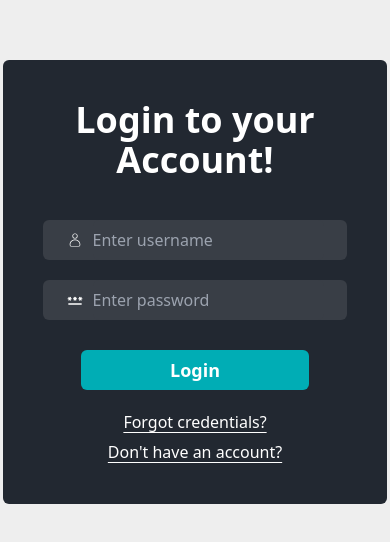
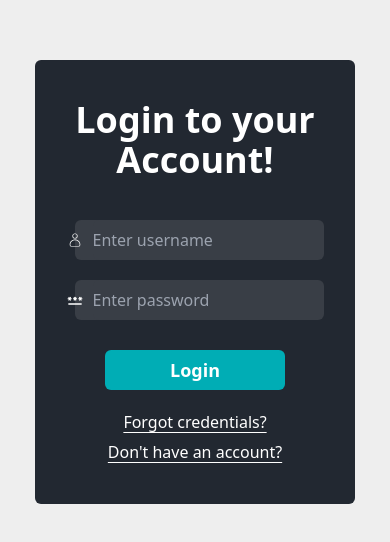
Before and after one commit to OrganizationTimo/Homepage, a React (Vite) app in the folder client/: page /login in a window 390 px wide. Shown: the part 140-682 px from the top of the page. Built offline with nearby package versions, Linux system fonts and the light colour scheme.

Commit message:
fix: responsive design authentication

```diff
--- a/client/src/pages/authentication/components/Authentication.tsx
+++ b/client/src/pages/authentication/components/Authentication.tsx
@@ -73,7 +73,7 @@ export default function Authentication({
   return (
     <div className="w-full h-screen bg-fourth flex justify-center items-center dark:bg-primary">
       <form
-        className="bg-primary w-96 min-h-min py-10 rounded-md dark:bg-fourth"
+        className="bg-primary min-w-80 max-w-96 min-h-min py-10 mx-10 rounded-md dark:bg-fourth"
         onSubmit={sendRequest}
       >
         <h1 className="text-center text-4xl text-white font-bold px-10 h-1/4 dark:text-black">
```
